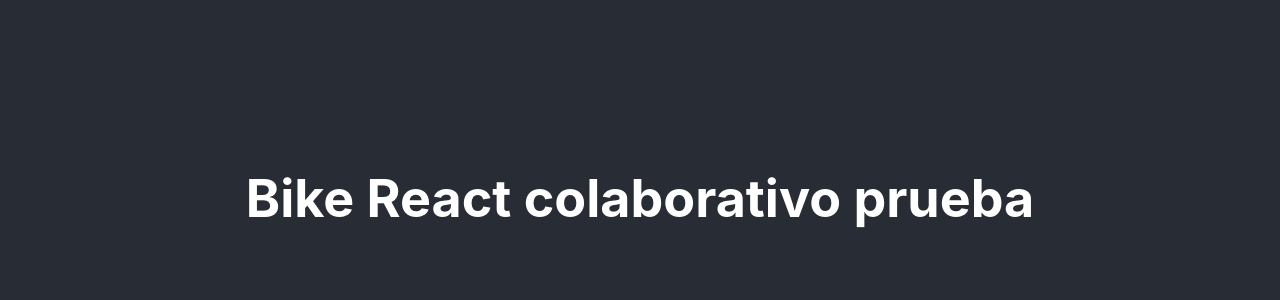
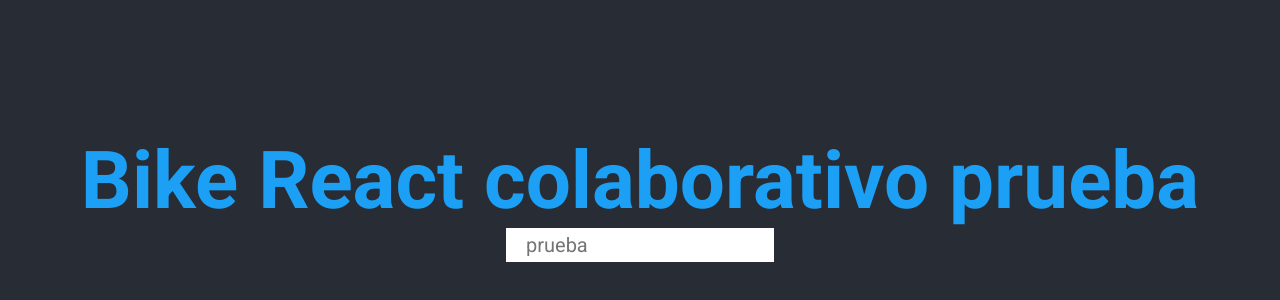
Before and after one commit to JoseCaicedoDev/bike-react, a React (Create React App) app: page / in a window 1280 px wide. Shown: the part 202-502 px from the top of the page. Built offline with nearby package versions, Linux system fonts and the light colour scheme.

Commit message:
[Add] style general

```diff
--- a/src/App.js
+++ b/src/App.js
@@ -1,12 +1,14 @@
 import './App.css'
+import { Input } from './elements/Input'
+import { Title } from './elements/title'
 
 function App () {
   return (
     <div className='App'>
       <header className='App-header'>
-        <h1>
-          Bike React colaborativo prueba
-        </h1>
+        <Title>Bike React colaborativo prueba</Title>
+        <Input placeholder='prueba' />
+
       </header>
     </div>
   )
--- /dev/null
+++ b/src/elements/Input.js
@@ -0,0 +1,10 @@
+import styled from 'styled-components'
+import theme from '../themas'
+
+const Input = styled.input`
+  color: ${theme.fontPrimary};
+  padding:0.5rem 2rem;
+  border: none;
+  font-size:2rem;
+`
+export { Input }
--- /dev/null
+++ b/src/elements/title.js
@@ -0,0 +1,10 @@
+import styled from 'styled-components'
+import theme from '../themas'
+
+const Title = styled.h1`
+    font-family: ${theme.fontFamily}; // 'Roboto'
+    font-size: 8rem;
+    color:  ${theme.fontPrimary};
+`
+
+export { Title }
--- a/src/index.css
+++ b/src/index.css
@@ -1,3 +1,11 @@
+@import url('https://fonts.googleapis.com/css2?family=Roboto:wght@400;500;700&display=swap');
+
+*{
+  margin: 0;
+  padding: 0;
+  font-size: 10px;
+  font-family: 'Roboto', sans-serif;
+}
 body {
   margin: 0;
   font-family: -apple-system, BlinkMacSystemFont, 'Segoe UI', 'Roboto', 'Oxygen',
--- a/src/index.js
+++ b/src/index.js
@@ -1,12 +1,19 @@
+/* Importing the React library from the node_modules folder. */
 import React from 'react'
 import ReactDOM from 'react-dom/client'
 import './index.css'
 import App from './App'
+import { BrowserRouter as Router, Route, Routes } from 'react-router-dom'
 
 const Index = () => {
   return (
     <>
-      <App />
+      <Router>
+        <Routes>
+          {/* Rendering the App component when the path is '/'. */}
+          <Route path='/' element={<App />} />
+        </Routes>
+      </Router>
     </>
   )
 }
```
